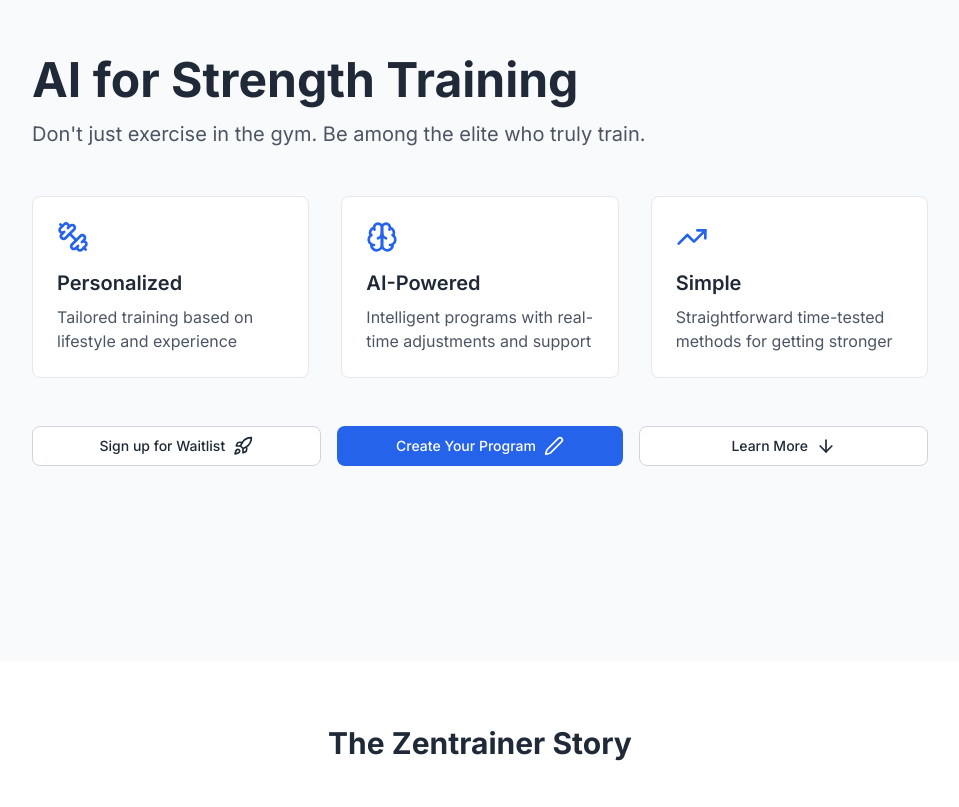
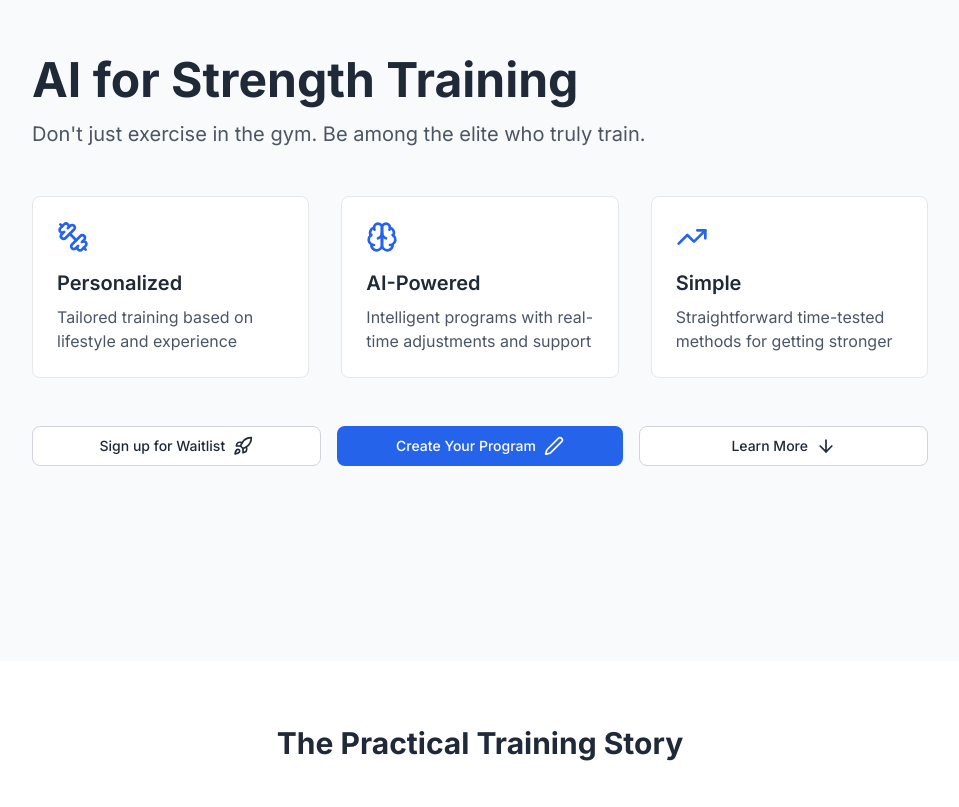
Before and after one commit to achen2089/practical-training, a Next.js app: page / in a window 1280 px wide. Shown: the part 139-946 px from the top of the page, without its empty margins (160-1119 px from the left). Built offline with nearby package versions, Linux system fonts and the light colour scheme.

Commit message:
change name to practical training

```diff
--- a/app/layout.tsx
+++ b/app/layout.tsx
@@ -6,7 +6,7 @@ import "./globals.css";
 const inter = Inter({ subsets: ["latin"] });
 
 export const metadata: Metadata = {
-  title: "Zentrainer",
+  title: "Practical Training",
   description: "AI for personalized training and support",
 };
 
--- a/app/page.tsx
+++ b/app/page.tsx
@@ -72,7 +72,7 @@ const NotionStylePage: React.FC = () => {
       {/* Learn More Section */}
       <section ref={learnMoreRef} className="bg-white py-16">
         <div className="container mx-auto px-4">
-          <h2 className="text-3xl font-bold text-center mb-12">The Zentrainer Story</h2>
+          <h2 className="text-3xl font-bold text-center mb-12">The Practical Training Story</h2>
 
           <div className="space-y-8 max-w-3xl mx-auto">
             <Card>
```
